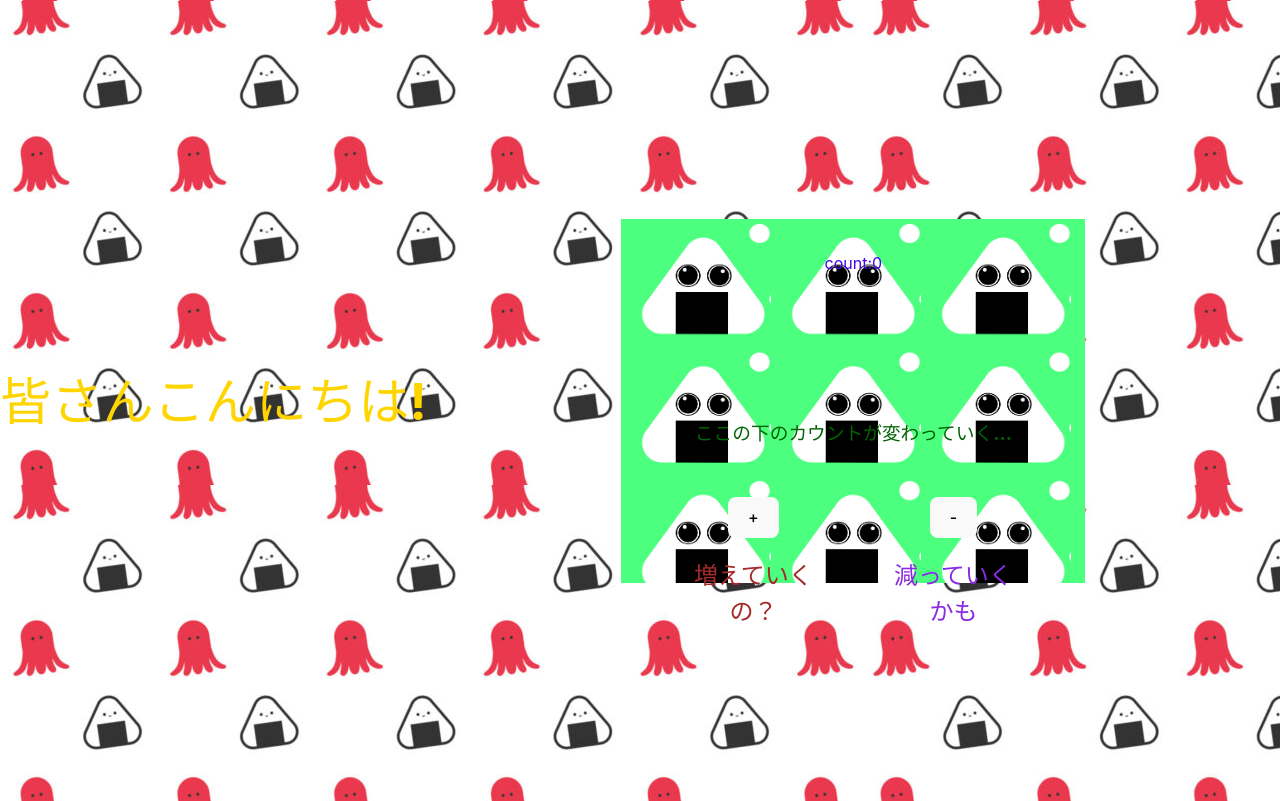
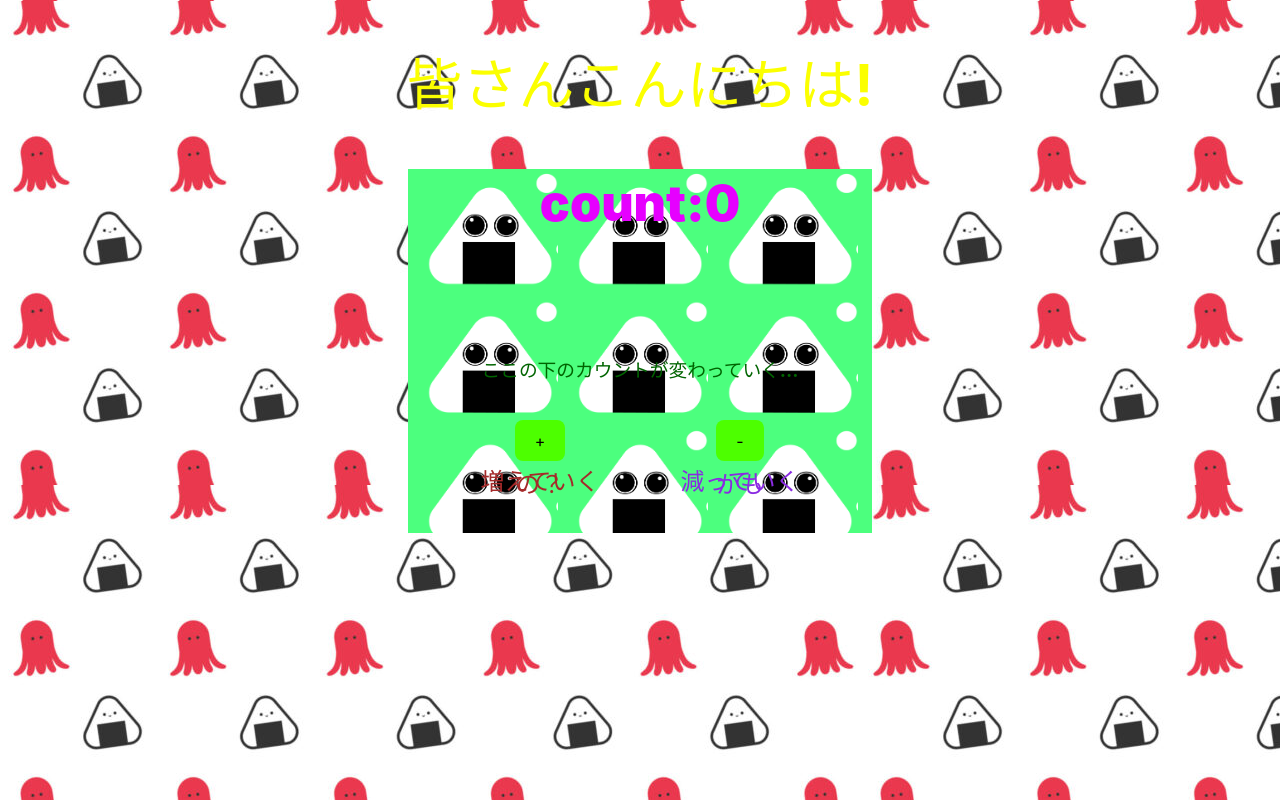
Before and after one commit to honoka5/react-sample, a React (Vite) app: page / in a window 1280 px wide. Built offline with nearby package versions, Linux system fonts and the light colour scheme.

Commit message:
h1を真ん中に配置できました

```diff
--- a/src/App.css
+++ b/src/App.css
@@ -3,15 +3,14 @@
   height: 300px;
   margin: 0 auto;
   padding: 2rem;
-  text-align: center;
+  text-align:center;
   background-image:url("../スクリーンショット 2024-08-04 012638.png");
   background-size: 150px;
-
 }
 
 #jozi{
-  top: 500px;
-  height: 150px;
+  height: 150px;/*中身のcount以外の場所（高さ）*/
+  font-size: 50px;
 }
 
 @keyframes logo-spin {
@@ -36,8 +35,15 @@
 /* .read-the-docs {
   color: #888;
 } */
-h1{
-  color: rgb(255, 213, 0);
+#oni{
+  color: rgb(251, 255, 0);
+  margin: 0 auto;
+  text-align: center;
+  /* width: 100%; */
+  /* position: absolute; */
+  left: 0;
+  right: 0;
+
 }
 #me{
   color: brown;
--- a/src/index.css
+++ b/src/index.css
@@ -1,48 +1,50 @@
 :root {
   font-family: Inter, system-ui, Avenir, Helvetica, Arial, sans-serif;
-  line-height: 1.5;
-  font-weight: 400;
+  line-height:0.1;/*増えて行くの？減っていくの？の文字の移動に作用*/
+  font-weight:900;/*countの文字の太さに作用*/
 
   color-scheme: light dark;
-  color: rgba(255, 255, 255, 0.87);
-  background-color: #242424;
+  /* color: rgba(255, 0, 0, 0.87); */
+  /* background-color: #ff0000; */
 
   font-synthesis: none;
   text-rendering: optimizeLegibility;
   -webkit-font-smoothing: antialiased;
   -moz-osx-font-smoothing: grayscale;
 }
-
+/*
 a {
   font-weight: 500;
-  color: #646cff;
+  color: #66ff00;
   text-decoration: inherit;
-}
-a:hover {
-  color: #535bf2;
+} */
+/* a:hover {
+  color: #ff8400;
+} */
+
+body {
+  margin: 0 auto;
+  /* display: flex; */
+  /* place-items: center; */
+  /* min-width: 600px;
+  min-height: 100vh; */
+
 }
 
-body {
-  margin: 0;
-  display: flex;
-  place-items: center;
-  min-width: 320px;
-  min-height: 100vh;
-}
-
-h1 {
-  font-size: 3.2em;
-  line-height: 1.1;
+#oni{
+  font-size: 3.5em;/*皆さんこんにちはの文字の大きさに作用*/
+  line-height:3;/*皆さんこんにちはとおにぎりの写真の場所に作用*/
+  margin: 0 auto;
 }
 
 button {
-  border-radius: 8px;
+  border-radius: 8px;/*ボタンを丸くすることに作用*/
   border: 1px solid transparent;
   padding: 0.6em 1.2em;
   font-size: 1em;
-  font-weight: 500;
+  /* font-weight: 500; */
   font-family: inherit;
-  background-color: #1a1a1a;
+  /* background-color: #51ff00; */
   cursor: pointer;
   transition: border-color 0.25s;
 }
@@ -57,13 +59,13 @@ button:focus-visible {
 @media (prefers-color-scheme: light) {
   :root {
     margin-top:1px;
-    color: #4405f1;
+    color: #e600ff;
     background-image:url("onigiribg-860x484.jpg");
   }
-  a:hover {
-    color: #747bff;
-  }
+  /* a:hover {
+    color: #06fe8e;
+  } */
   button {
-    background-color: #f9f9f9;
+    background-color: #4dff00;
   }
 }
```
